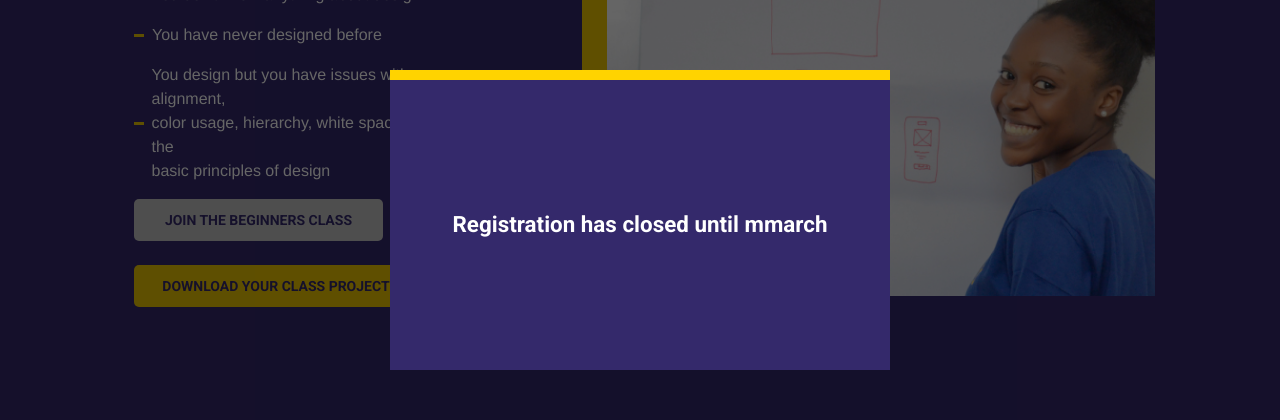
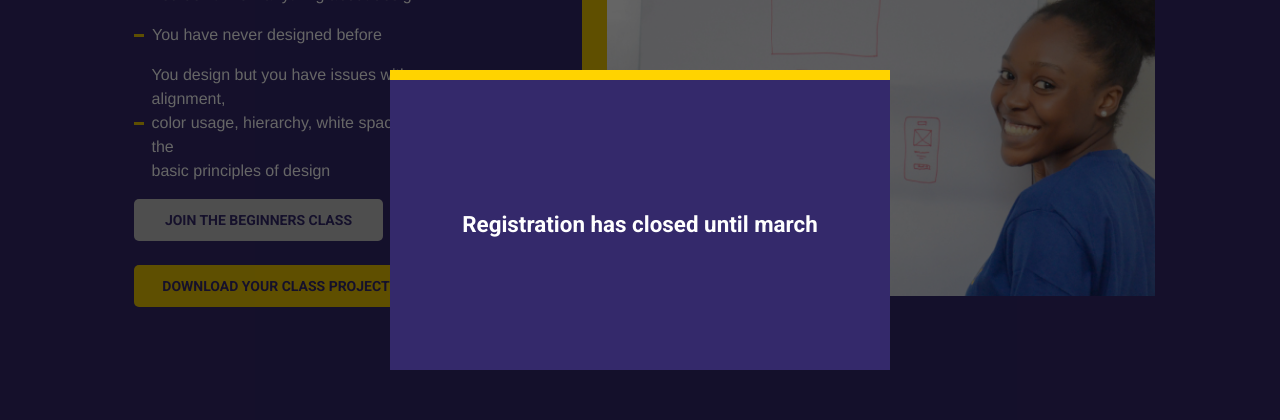
Before and after one commit to EmmanuelOluwafemi/perxels-start, a React (Create React App) app: page / in a window 1280 px wide. Both pictures are taken after a click on the button "JOIN THE BEGINNERS CLASS". Shown: the part 1719-2139 px from the top of the page. Built offline with nearby package versions, Linux system fonts and the light colour scheme; a web font is replaced by a local one.

Commit message:
fixed error

```diff
--- a/src/pages/Components/Info.js
+++ b/src/pages/Components/Info.js
@@ -40,7 +40,7 @@ export const Info = () => {
         </Modal> */}
         <Modal onClick={closeModal2} className={isModal2 ? 'show' : ''}>
             <div className="modalContent">
-                Registration has closed until mmarch
+                Registration has closed until march
                 {/* <button disabled><a href="#">Join The Class</a></button> */}
             </div>
         </Modal>
```
